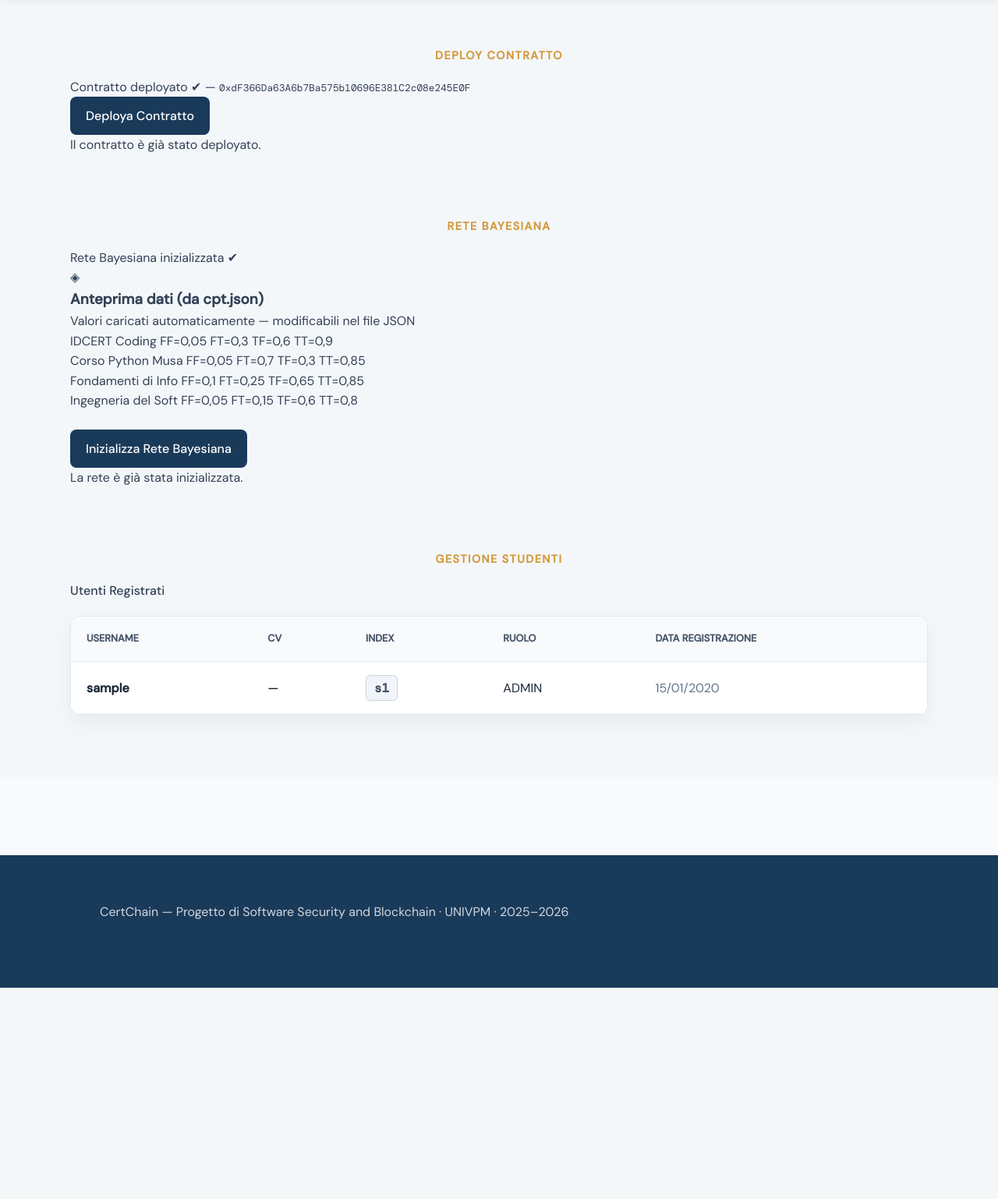
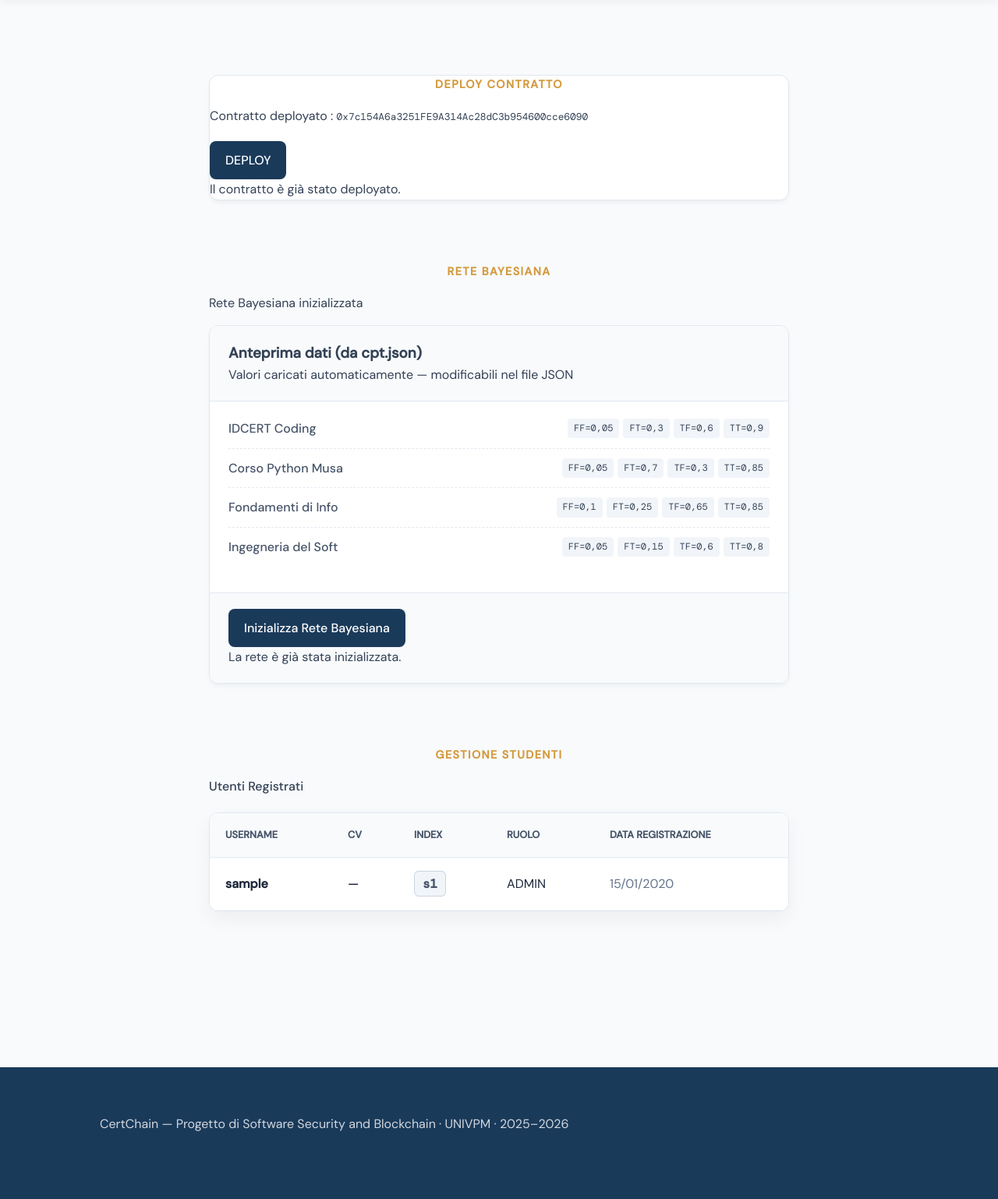
Before and after one commit to otech99/SS-B.group2, a Django app: page /dashboard/admin/ in a window 1280 px wide. Shown: the part 85-1623 px from the top of the page at 78% size. Before the commit the page ends 1352 px from the top, so only its background shows below. Run offline with Django 4.2, Linux system fonts and the light colour scheme; a user stored in the database is signed in; tables that the repository leaves empty hold one stand-in row (values such as "Sample post").

Commit message:
sistemato role based , logica finale della dashboard admin , deploy con successo e init funzionante

```diff
--- a/blockchain/contract_address.json
+++ b/blockchain/contract_address.json
@@ -1 +1 @@
-{"address": "0xdF366Da63A6b7Ba575b10696E381C2c08e245E0F"}
+{"address": "0x7c154A6a3251FE9A314Ac28dC3b954600cce6090"}
--- a/blockchain/scripts/Role_based_txn.py
+++ b/blockchain/scripts/Role_based_txn.py
@@ -49,8 +49,8 @@ def role_management(ruolo_simulato, studente_target_id):
     cv_s1   = load_json('cv_inserito_s1.json')['CV']
     cv_s2   = load_json('cv_inserito_s2.json')['CV']
     cv_s3   = load_json('cv_inserito_s3.json')['CV']
-    ID_apriorProb = load_json('scelta_aprior_azienda')['ID_apriorProb']
-    ID_apostProb = load_json('scelta_apost_azienda')['ID_apostProb']
+    ID_apriorProb = load_json('scelta_aprior_azienda.json')['ID_apriorProb']
+    ID_apostProb = load_json('scelta_apost_azienda.json')['ID_apostProb']
 
 
     def check_prob(v):
--- a/certchain/static/certchain/css/style.css
+++ b/certchain/static/certchain/css/style.css
@@ -504,3 +504,75 @@ body {
     font-weight: 500;
     color: #0f172a;
 }
+/* Il contenitore principale della scheda */
+.form-card {
+    background: white !important;
+    border-radius: 12px;
+    border: 1px solid #e2e8f0;
+    box-shadow: 0 4px 6px -1px rgba(0, 0, 0, 0.05);
+    margin-top: 1rem;
+    overflow: hidden;
+}
+
+/* Header della scheda (Titolo e Icona) */
+.form-card-header {
+    display: flex;
+    align-items: center;
+    gap: 15px;
+    padding: 20px 24px;
+    background-color: #f8fafc;
+    border-bottom: 1px solid #e2e8f0;
+}
+
+.form-card-icon {
+    font-size: 1.2rem;
+    color: #3b82f6;
+    background: #eff6ff;
+    width: 40px;
+    height: 40px;
+    display: flex;
+    align-items: center;
+    justify-content: center;
+    border-radius: 8px;
+}
+
+/* Righe della CPT */
+.cpt-preview {
+    padding: 10px 24px;
+}
+
+.cpt-row {
+    display: flex;
+    align-items: center;
+    justify-content: space-between;
+    padding: 12px 0;
+    border-bottom: 1px dashed #e2e8f0;
+}
+
+.cpt-row:last-child {
+    border-bottom: none;
+}
+
+.cpt-name {
+    font-weight: 500;
+    color: #475569;
+    flex: 1;
+}
+
+/* Label dei valori FF, FT... */
+.cpt-label {
+    font-family: 'DM Mono', monospace;
+    font-size: 0.75rem;
+    padding: 3px 8px;
+    border-radius: 4px;
+    background: #f1f5f9;
+    color: #334155;
+    margin-left: 5px;
+}
+
+/* Area dei bottoni in fondo alla card */
+.form-actions {
+    padding: 20px 24px;
+    background-color: #f8fafc;
+    border-top: 1px solid #e2e8f0;
+}
--- a/certchain/templates/certchain/dashboard_admin.html
+++ b/certchain/templates/certchain/dashboard_admin.html
@@ -8,7 +8,6 @@
   <link rel="preconnect" href="https://fonts.googleapis.com">
   <link href="https://fonts.googleapis.com/css2?family=DM+Sans:wght@300;400;500&family=DM+Mono:wght@400;500&display=swap" rel="stylesheet">
   <link rel="stylesheet" href="{% static 'certchain/css/style.css' %}">
-  <link rel="stylesheet" href="{% static 'certchain/css/dashboard.css' %}">
 </head>
 <body>
 
@@ -24,9 +23,9 @@
     </div>
   </nav>
 
-  <div class="dashboard-layout">
+
     <!-- CONTENUTO PRINCIPALE -->
-    <main class="dashboard-main">
+    <main class="main-content single" style="margin-left: 0; max-width: 1000px; margin: 0 auto; padding: 40px 10%;">
 
       <!-- MESSAGGI -->
       {% if messages %}
@@ -37,11 +36,12 @@
 
       <!-- ── SEZIONE 1: DEPLOY ── -->
     <section class="section" style="padding: 40px 0;">
+      <div class="form-card">
          <div class="section-label">Deploy Contratto</div>
 
         {% if contract_address %}
             <div class="alert-success">
-            Contratto deployato ✔ —
+            Contratto deployato :
             <code style="font-family:var(--font-mono); font-size:0.8rem;">
                 {{ contract_address }}
             </code>
@@ -50,26 +50,26 @@
             <div class="alert-warning">Contratto non ancora deployato</div>
         {% endif %}
 
-        <form method="post" action="{% url 'deploy_contract' %}">
-            {% csrf_token %}
-            <button type="submit" class="btn-primary"
-                    {% if contract_address %}disabled{% endif %}>
-            Deploya Contratto
-            </button>
+        <form method="post" action="/deploy/" style="margin-top:20px;">
+          {% csrf_token %}
+          <button  type="submit" class="btn-primary">
+            DEPLOY
+          </button>
         </form>
-
         {% if contract_address %}
             <p class="form-note">Il contratto è già stato deployato.</p>
         {% endif %}
+      </div>
     </section>
 
       <!-- ── SEZIONE 2: RETE BAYESIANA ── -->
       <section class="section" style="padding: 40px 0;">
+
         <div class="section-label">Rete Bayesiana</div>
 
         <!-- Stato BN -->
         {% if is_initialized %}
-          <div class="alert-success">Rete Bayesiana inizializzata ✔</div>
+          <div class="alert-success">Rete Bayesiana inizializzata</div>
         {% else %}
           <div class="alert-warning">Rete Bayesiana NON inizializzata</div>
         {% endif %}
@@ -77,7 +77,6 @@
         <!-- Anteprima CPT -->
         <div class="form-card">
           <div class="form-card-header">
-            <span class="form-card-icon">◈</span>
             <div>
               <h3>Anteprima dati (da cpt.json)</h3>
               <p>Valori caricati automaticamente — modificabili nel file JSON</p>
@@ -114,18 +113,16 @@
             </div>
           </div>
           <div class="form-actions" style="margin-top:1.5rem;">
-            <form method="post" action="{% url 'init_bn' %}">
+            <form method="post" action="{% url 'init_bn' %}" onsubmit="alert('Invio richiesta inizializzazione...')">
               {% csrf_token %}
-              <button type="submit" class="btn-primary"
-                      {% if is_initialized %}disabled{% endif %}>
-                Inizializza Rete Bayesiana
-              </button>
+              <button type="submit" class="btn-primary">Inizializza Rete Bayesiana</button>
             </form>
             {% if is_initialized %}
               <p class="form-note">La rete è già stata inizializzata.</p>
             {% endif %}
           </div>
         </div>
+
       </section>
 
       <!-- ── SEZIONE 3: GESTIONE STUDENTI ── -->
@@ -134,9 +131,7 @@
 
 
         <!-- Lista studenti -->
-        <h3 style="font-size:1rem; font-weight:500; margin-bottom:1rem;">
-    Utenti Registrati
-</h3>
+        <h3 style="font-size:1rem; font-weight:500; margin-bottom:1rem;">   Utenti Registrati</h3>
 
 <div class="table-container">
     <table class="admin-table">
@@ -188,7 +183,7 @@
       </section>
 
     </main>
-  </div>
+
 
   <!-- FOOTER -->
   <footer class="footer footer--full">
--- a/certchain/views.py
+++ b/certchain/views.py
@@ -176,48 +176,12 @@ def dashboard_admin(request):
         'users_list': all_users, # Ora gli oggetti u hanno l'attributo u.cv_display
     })
 @login_required
-def init_bn(request):
-    """
-    Lancia lo script Brownie. Non servono più i float() perché i dati sono presi
-    direttamente dai JSON dallo script role_based_txn.py.
-    """
-    if not request.user.is_admin():
-        return redirect('home')
-
-    if request.method == 'POST':
-        try:
-            # Percorso dello script Brownie
-            script_path = os.path.join(settings.BASE_DIR, 'blockchain', 'scripts', 'role_based_txn.py')
-
-            # Eseguiamo il comando esterno.
-            # NOTA: Assicurati che '--network development' (o besu) sia corretto per il tuo setup
-            result = subprocess.run(
-                ['brownie', 'run', script_path, 'main', '--network', 'development'],
-                capture_output=True,
-                text=True,
-                cwd=os.path.join(settings.BASE_DIR, 'blockchain')
-            )
-
-            if result.returncode == 0:
-                messages.success(request, 'Blockchain inizializzata con successo via Brownie!')
-            else:
-                # Se Brownie fallisce, riportiamo l'errore tecnico per il debug
-                messages.error(request, f'Errore Brownie: {result.stderr}')
-
-        except Exception as e:
-            messages.error(request, f'Errore di sistema: {str(e)}')
-
-    return redirect('dashboard_admin')
-# -------------------------------------
-
-@login_required
 def dashboard_authority(request):
     if not request.user.role == 'CERTIFYING_AUTHORITY':
         return redirect('home')
     return render(request, 'certchain/dashboard_authority.html', {
         'user': request.user,
     })
-
 
 @login_required
 def dashboard_student(request):
@@ -284,18 +248,85 @@ def create_user(request):
             CustomUser.objects.create_user(username=username, email=email, password=password, role=role)
             messages.success(request, f'Utente "{username}" creato con ruolo {role}.')
     return redirect('dashboard_admin')
-
 @login_required
 def deploy_contract(request):
-    """
-    Gestisce il deploy del contratto.
-    Per ora facciamo solo un redirect, aggiungeremo la logica Brownie in seguito.
-    """
     if not request.user.is_admin():
         return redirect('home')
 
     if request.method == 'POST':
-        # Qui andrà la chiamata a subprocess.run(['brownie', 'run', ...])
-        messages.info(request, "Funzionalità di deploy in fase di configurazione.")
+        try:
+            blockchain_path = os.path.join(settings.BASE_DIR, 'blockchain')
+            # Usiamo l'ambiente corrente per passare le API Key e le Private Key
+            current_env = os.environ.copy()
+
+            # Indentazione corretta: 12 spazi (o 3 tab) dal margine sinistro
+            result = subprocess.run(
+                ["brownie", "run", "scripts/Deploy.py", "--network", "ganache-local"],
+                cwd=blockchain_path,
+                capture_output=True,
+                text=True,
+                env=current_env,
+                timeout=60
+            )
+
+            if result.returncode == 0:
+                messages.success(request, "Smart Contract deployato con successo!")
+            else:
+                messages.error(request, f"Errore Brownie: {result.stderr}")
+        except subprocess.TimeoutExpired:
+            messages.error(request, "Timeout: Ganache non risponde.")
+        except Exception as e:
+            messages.error(request, f"Errore di sistema: {str(e)}")
 
     return redirect('dashboard_admin')
+@login_required
+def init_bn(request):
+    if not request.user.is_admin():
+        return redirect('home')
+
+    if request.method == 'POST':
+        print("\n--- DEBUG: Inizio procedura Inizializzazione BN ---")
+        try:
+            blockchain_path = os.path.join(settings.BASE_DIR, 'blockchain')
+            current_env = os.environ.copy()
+
+            print(f"DEBUG: Eseguo Brownie in: {blockchain_path}")
+
+            # Lanciamo il processo
+            result = subprocess.run(
+                ["brownie", "run", "scripts/Role_based_txn.py", "main", "--network", "ganache-local"],
+                cwd=blockchain_path,
+                capture_output=True,
+                text=True,
+                env=current_env,
+                timeout=180 # Aumentiamo a 3 min perché le TX sono tante
+            )
+
+            # Log dell'output nel terminale Django
+            print("--- STDOUT BROWNIE ---")
+            print(result.stdout)
+            print("--- STDERR BROWNIE ---")
+            print(result.stderr)
+
+            if result.returncode == 0:
+                flag_path = os.path.join(blockchain_path, 'bn_initialized.flag')
+                with open(flag_path, 'w') as f:
+                    f.write('initialized')
+                print("DEBUG: Inizializzazione completata con successo!")
+                messages.success(request, 'Rete Bayesiana e Permessi configurati!')
+            else:
+                # Se Brownie fallisce, mostriamo l'errore specifico nel banner rosso
+                error_msg = result.stderr if result.stderr else "Errore sconosciuto durante l'esecuzione dello script."
+                print(f"DEBUG: Brownie è fallito con codice {result.returncode}")
+                messages.error(request, f"Errore Brownie: {error_msg}")
+
+        except subprocess.TimeoutExpired:
+            print("DEBUG: Timeout scaduto!")
+            messages.error(request, "Il processo ha impiegato troppo tempo (Timeout).")
+        except Exception as e:
+            print(f"DEBUG: Errore di sistema: {str(e)}")
+            messages.error(request, f"Errore di sistema: {str(e)}")
+
+        print("--- DEBUG: Fine procedura ---\n")
+
+    return redirect('dashboard_admin')
```
Also changed, not shown: 1 other file.
